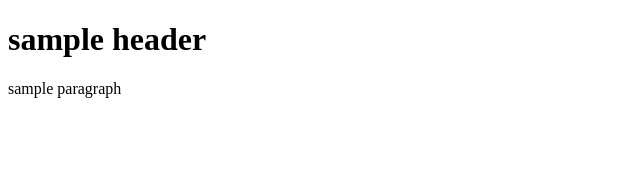
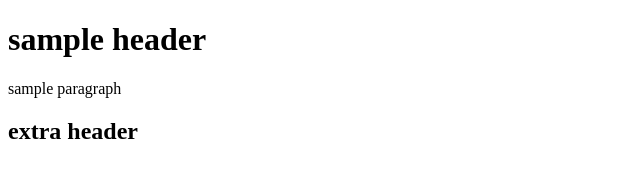
Before and after one commit to PhilipLeeMinTar/gitdemo, a plain HTML site: page index.html in a window 1280 px wide. Shown: the whole page, without its empty margins (0-640 px from the left). Drawn offline with Linux system fonts and the light colour scheme.

Commit message:
added extra header

```diff
--- a/index.html
+++ b/index.html
@@ -1,3 +1,5 @@
 <!DOCTYPE html>
 <h1>sample header</h1>
 <p>sample paragraph</p>
+
+<h2>extra header</h2>
```
